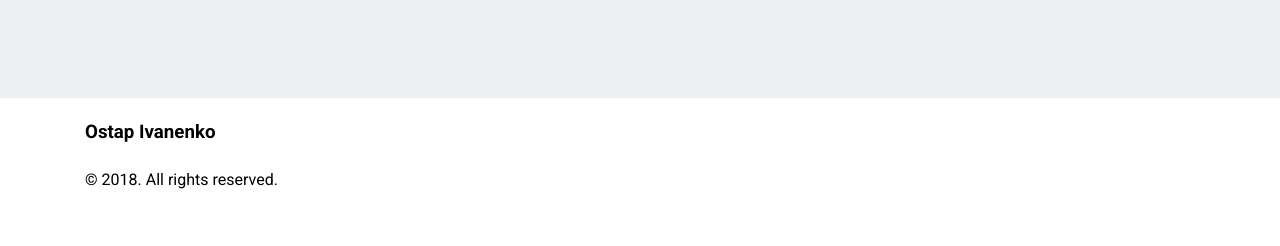
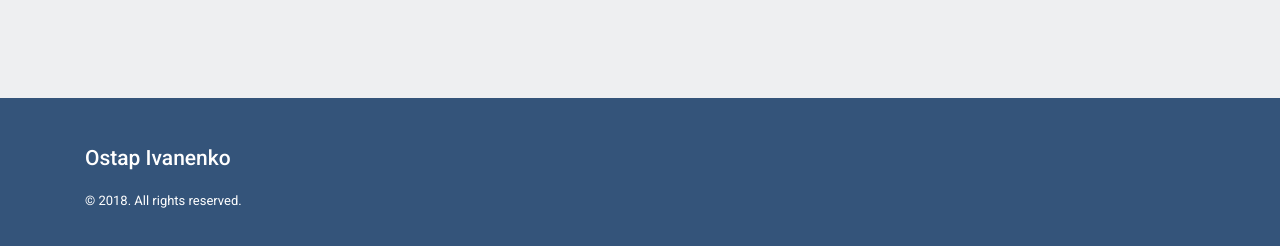
Before and after one commit to sydorukihor/home-work-9, a plain HTML site: page index.html in a window 1280 px wide. Shown: the part 2328-2574 px from the top of the page. Before the commit the page ends 2537 px from the top, so only its background shows below. Drawn offline with Linux system fonts and the light colour scheme.

Commit message:
add footer

```diff
--- a/css/styleToRefactor.css
+++ b/css/styleToRefactor.css
@@ -175,27 +175,27 @@
 /*    line-height: 1;*/
 /*}*/
 
-.footer {
-    background: var(--color-accent);
-    height: 151px;
-}
+/*.footer {*/
+/*    background: var(--color-accent);*/
+/*    height: 151px;*/
+/*}*/
 
-.footer__title {
-    color: var(--text-accent);
-    font-weight: 500;
-    font-size: 21px;
-    line-height: 1;
-    margin-top: 50px;
-}
+/*.footer__title {*/
+/*    color: var(--text-accent);*/
+/*    font-weight: 500;*/
+/*    font-size: 21px;*/
+/*    line-height: 1;*/
+/*    margin-top: 50px;*/
+/*}*/
 
-.footer__description {
-    color: var(--text-accent);
-    margin-top: 20px;
-    font-weight: 400;
-    font-size: 13px;
-    line-height: 1.64;
-    margin-bottom: 50px;
-}
+/*.footer__description {*/
+/*    color: var(--text-accent);*/
+/*    margin-top: 20px;*/
+/*    font-weight: 400;*/
+/*    font-size: 13px;*/
+/*    line-height: 1.64;*/
+/*    margin-bottom: 50px;*/
+/*}*/
 
 @media screen and (max-width: 1170px) {
     .container {
--- /dev/null
+++ b/scss/_footer.scss
@@ -0,0 +1,21 @@
+.footer {
+  background: $color-accent;
+  height: 151px;
+
+  &__title {
+    color: $text-accent;
+    font-weight: 500;
+    font-size: 21px;
+    line-height: 1;
+    margin-top: 50px;
+  }
+
+  &__description {
+    color: $text-accent;
+    margin-top: 20px;
+    font-weight: 400;
+    font-size: 13px;
+    line-height: 1.64;
+    margin-bottom: 50px;
+  }
+}
--- a/scss/_text-section.scss
+++ b/scss/_text-section.scss
@@ -19,13 +19,11 @@
     margin: 0;
     max-width: 540px;
     text-align: center;
-  }
 
     &:not(&:last-child) {
-    margin-bottom: 50px;
+      margin-bottom: 50px;
     }
-
-  //доробити
+  }
   &__video {
     width: 100%;
     aspect-ratio: 16/9;
--- a/scss/style.scss
+++ b/scss/style.scss
@@ -16,3 +16,4 @@ body {
 @import "offer";
 @import "text-section";
 @import "projects";
+@import "footer";
```
Also changed, not shown: css/style.css, 1 other file.
